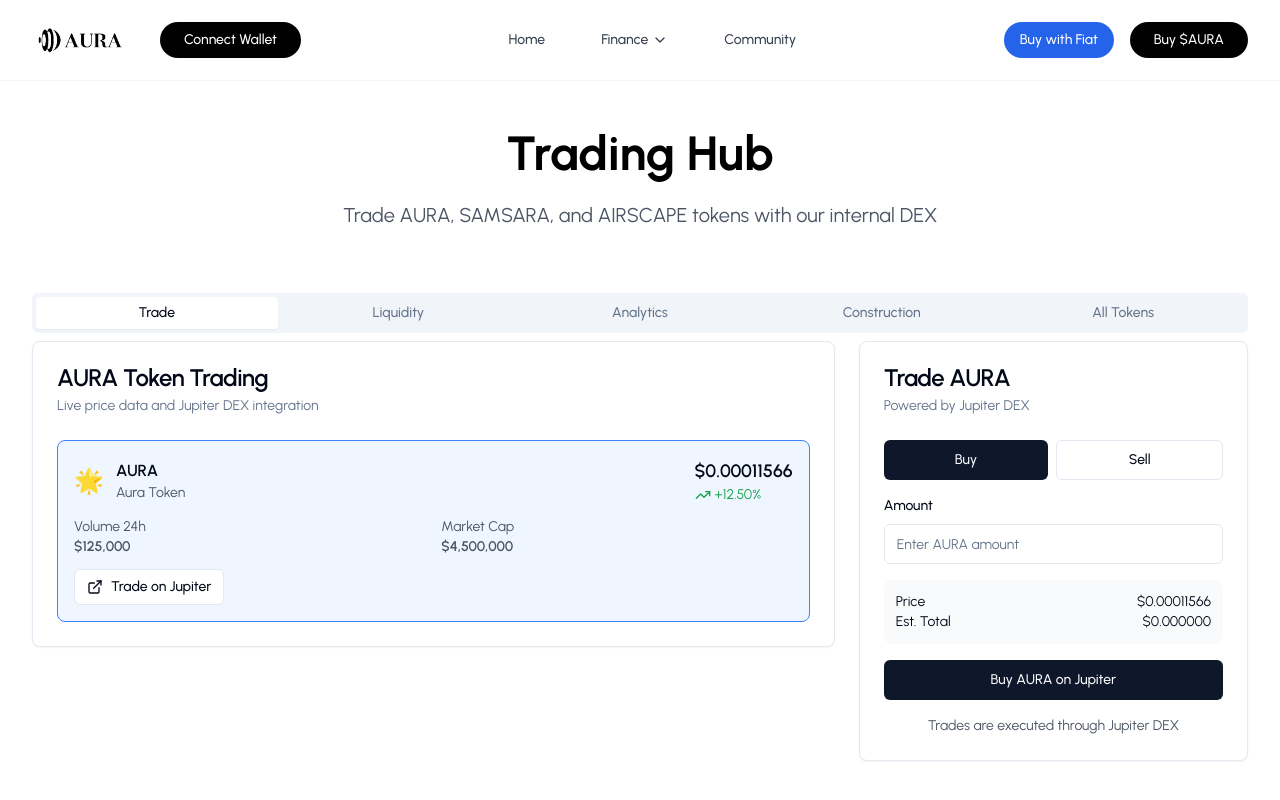
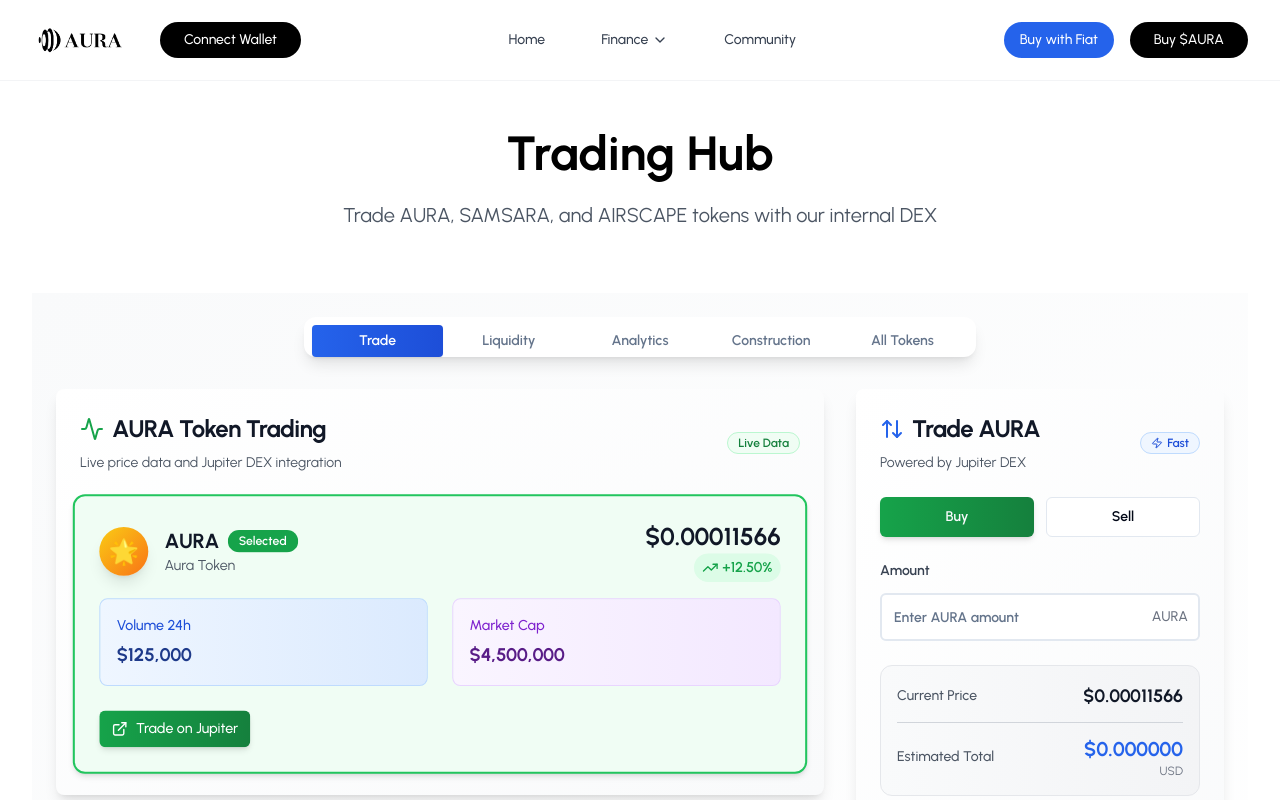
Before and after one commit to aurabnb/aura-stay-dashboard, a React (Vite) app: page /trading in a window 1280 px wide. Shown: the top 800 px of the page. Built offline with nearby package versions, Linux system fonts and the light colour scheme.

Commit message:
Refactor: Improve UI and layout
- Improved the layout and UI of the TradingDashboard and related components.
- No specific changes were requested, so this is a general improvement.

```diff
--- a/src/components/TradingDashboard.tsx
+++ b/src/components/TradingDashboard.tsx
@@ -1,3 +1,4 @@
+
 import React, { useState } from 'react';
 import { Tabs, TabsContent, TabsList, TabsTrigger } from '@/components/ui/tabs';
 import TradePanel from './TradingDashboard/TradePanel';
@@ -115,18 +116,45 @@ const TradingDashboard = () => {
   };
 
   return (
-    <div className="space-y-8">
+    <div className="space-y-8 bg-gradient-to-br from-gray-50 to-white min-h-screen p-6">
       <Tabs defaultValue="trade" className="w-full">
-        <TabsList className="grid w-full grid-cols-5">
-          <TabsTrigger value="trade">Trade</TabsTrigger>
-          <TabsTrigger value="liquidity">Liquidity</TabsTrigger>
-          <TabsTrigger value="analytics">Analytics</TabsTrigger>
-          <TabsTrigger value="construction">Construction</TabsTrigger>
-          <TabsTrigger value="tokens">All Tokens</TabsTrigger>
-        </TabsList>
+        <div className="flex justify-center mb-8">
+          <TabsList className="grid w-full max-w-2xl grid-cols-5 bg-white shadow-lg rounded-xl border-0 p-2">
+            <TabsTrigger
+              value="trade"
+              className="data-[state=active]:bg-gradient-to-r data-[state=active]:from-blue-600 data-[state=active]:to-blue-700 data-[state=active]:text-white font-semibold font-urbanist transition-all duration-300"
+            >
+              Trade
+            </TabsTrigger>
+            <TabsTrigger
+              value="liquidity"
+              className="data-[state=active]:bg-gradient-to-r data-[state=active]:from-green-600 data-[state=active]:to-green-700 data-[state=active]:text-white font-semibold font-urbanist transition-all duration-300"
+            >
+              Liquidity
+            </TabsTrigger>
+            <TabsTrigger
+              value="analytics"
+              className="data-[state=active]:bg-gradient-to-r data-[state=active]:from-purple-600 data-[state=active]:to-purple-700 data-[state=active]:text-white font-semibold font-urbanist transition-all duration-300"
+            >
+              Analytics
+            </TabsTrigger>
+            <TabsTrigger
+              value="construction"
+              className="data-[state=active]:bg-gradient-to-r data-[state=active]:from-orange-600 data-[state=active]:to-orange-700 data-[state=active]:text-white font-semibold font-urbanist transition-all duration-300"
+            >
+              Construction
+            </TabsTrigger>
+            <TabsTrigger
+              value="tokens"
+              className="data-[state=active]:bg-gradient-to-r data-[state=active]:from-gray-600 data-[state=active]:to-gray-700 data-[state=active]:text-white font-semibold font-urbanist transition-all duration-300"
+            >
+              All Tokens
+            </TabsTrigger>
+          </TabsList>
+        </div>
 
         <TabsContent value="trade" className="space-y-6">
-          <div className="grid lg:grid-cols-3 gap-6">
+          <div className="grid lg:grid-cols-3 gap-8">
             <div className="lg:col-span-2">
               <TokenList
                 tokens={tokens}
--- a/src/components/TradingDashboard/TokenList.tsx
+++ b/src/components/TradingDashboard/TokenList.tsx
@@ -2,7 +2,8 @@
 import React from 'react';
 import { Card, CardContent, CardDescription, CardHeader, CardTitle } from '@/components/ui/card';
 import { Button } from '@/components/ui/button';
-import { TrendingUp, TrendingDown, ExternalLink } from 'lucide-react';
+import { Badge } from '@/components/ui/badge';
+import { TrendingUp, TrendingDown, ExternalLink, Activity } from 'lucide-react';
 
 interface Token {
   symbol: string;
@@ -24,57 +25,84 @@ interface TokenListProps {
 
 const TokenList: React.FC<TokenListProps> = ({ tokens, selectedToken, onTokenSelect, showAll = false }) => {
   return (
-    <Card>
-      <CardHeader>
-        <CardTitle>{showAll ? 'All Tokens' : 'AURA Token Trading'}</CardTitle>
-        <CardDescription>
+    <Card className="bg-gradient-to-br from-white to-gray-50 border-0 shadow-lg">
+      <CardHeader className="pb-6">
+        <div className="flex items-center justify-between">
+          <div>
+            <CardTitle className="text-2xl font-bold text-gray-900 font-urbanist flex items-center gap-2">
+              <Activity className="h-6 w-6 text-green-600" />
+              {showAll ? 'All Tokens' : 'AURA Token Trading'}
+            </CardTitle>
+            <CardDescription className="text-gray-600 font-urbanist mt-2">
               {showAll ? 'Complete token listing with trading data' : 'Live price data and Jupiter DEX integration'}
             </CardDescription>
+          </div>
+          <Badge variant="outline" className="bg-green-50 text-green-700 border-green-200 font-urbanist">
+            Live Data
+          </Badge>
+        </div>
       </CardHeader>
       <CardContent>
         <div className="space-y-4">
           {tokens.map((token) => (
             <div
               key={token.symbol}
-              className={`p-4 border rounded-lg cursor-pointer transition-colors ${
-                selectedToken === token.symbol ? 'border-blue-500 bg-blue-50' : 'border-gray-200 hover:bg-gray-50'
+              className={`p-6 border-2 rounded-xl cursor-pointer transition-all duration-300 hover:shadow-lg ${
+                selectedToken === token.symbol
+                  ? 'border-green-500 bg-green-50 shadow-md transform scale-[1.02]'
+                  : 'border-gray-200 bg-white hover:bg-gray-50 hover:border-gray-300'
               }`}
               onClick={() => onTokenSelect(token.symbol)}
             >
-              <div className="flex items-center justify-between">
-                <div className="flex items-center gap-3">
-                  <span className="text-2xl">{token.icon}</span>
+              <div className="flex items-center justify-between mb-4">
+                <div className="flex items-center gap-4">
+                  <div className="w-12 h-12 bg-gradient-to-br from-yellow-400 to-orange-500 rounded-full flex items-center justify-center text-2xl shadow-lg">
+                    {token.icon}
+                  </div>
                   <div>
-                    <p className="font-semibold">{token.symbol}</p>
-                    <p className="text-sm text-gray-600">{token.name}</p>
+                    <div className="flex items-center gap-2">
+                      <p className="text-xl font-bold text-gray-900 font-urbanist">{token.symbol}</p>
+                      {selectedToken === token.symbol && (
+                        <Badge variant="default" className="bg-green-600 text-white">
+                          Selected
+                        </Badge>
+                      )}
+                    </div>
+                    <p className="text-sm text-gray-600 font-urbanist">{token.name}</p>
                   </div>
                 </div>
                 <div className="text-right">
-                  <p className="text-lg font-semibold">${token.price.toFixed(8)}</p>
-                  <div className="flex items-center gap-1">
+                  <p className="text-2xl font-bold text-gray-900 font-urbanist">${token.price.toFixed(8)}</p>
+                  <div className="flex items-center gap-2 justify-end">
+                    <div className={`flex items-center gap-1 px-2 py-1 rounded-full ${
+                      token.change24h > 0 ? 'bg-green-100' : 'bg-red-100'
+                    }`}>
                       {token.change24h > 0 ? (
                         <TrendingUp className="h-4 w-4 text-green-600" />
                       ) : (
                         <TrendingDown className="h-4 w-4 text-red-600" />
                       )}
-                    <span className={`text-sm ${token.change24h > 0 ? 'text-green-600' : 'text-red-600'}`}>
+                      <span className={`text-sm font-semibold ${token.change24h > 0 ? 'text-green-600' : 'text-red-600'}`}>
                         {token.change24h > 0 ? '+' : ''}{token.change24h.toFixed(2)}%
                       </span>
                     </div>
                   </div>
                 </div>
-              <div className="mt-3 grid grid-cols-2 gap-4 text-sm text-gray-600">
-                <div>
-                  <p>Volume 24h</p>
-                  <p className="font-semibold">${token.volume24h.toLocaleString()}</p>
               </div>
-                <div>
-                  <p>Market Cap</p>
-                  <p className="font-semibold">${token.marketCap.toLocaleString()}</p>
+
+              <div className="grid grid-cols-2 gap-6 mb-4">
+                <div className="bg-gradient-to-r from-blue-50 to-blue-100 p-4 rounded-lg border border-blue-200">
+                  <p className="text-sm text-blue-700 font-medium font-urbanist mb-1">Volume 24h</p>
+                  <p className="text-lg font-bold text-blue-900 font-urbanist">${token.volume24h.toLocaleString()}</p>
+                </div>
+                <div className="bg-gradient-to-r from-purple-50 to-purple-100 p-4 rounded-lg border border-purple-200">
+                  <p className="text-sm text-purple-700 font-medium font-urbanist mb-1">Market Cap</p>
+                  <p className="text-lg font-bold text-purple-900 font-urbanist">${token.marketCap.toLocaleString()}</p>
                 </div>
               </div>
+
               {token.jupiterUrl && (
-                <div className="mt-3">
+                <div className="pt-2">
                   <Button
                     variant="outline"
                     size="sm"
@@ -82,7 +110,7 @@ const TokenList: React.FC<TokenListProps> = ({ tokens, selectedToken, onTokenSel
                       e.stopPropagation();
                       window.open(token.jupiterUrl, '_blank');
                     }}
-                    className="flex items-center gap-2"
+                    className="flex items-center gap-2 bg-gradient-to-r from-green-600 to-green-700 text-white border-0 hover:from-green-700 hover:to-green-800 shadow-md hover:shadow-lg transition-all duration-300 font-urbanist"
                   >
                     <ExternalLink className="h-4 w-4" />
                     Trade on Jupiter
--- a/src/components/TradingDashboard/TradePanel.tsx
+++ b/src/components/TradingDashboard/TradePanel.tsx
@@ -3,6 +3,8 @@ import React from 'react';
 import { Card, CardContent, CardDescription, CardHeader, CardTitle } from '@/components/ui/card';
 import { Button } from '@/components/ui/button';
 import { Input } from '@/components/ui/input';
+import { Badge } from '@/components/ui/badge';
+import { ArrowUpDown, DollarSign, Zap } from 'lucide-react';
 
 interface Token {
   symbol: string;
@@ -34,57 +36,105 @@ const TradePanel: React.FC<TradePanelProps> = ({
   onTradeTypeChange,
   onTrade
 }) => {
+  const selectedTokenData = tokens.find(t => t.symbol === selectedToken);
+  const estimatedTotal = ((parseFloat(tradeAmount) || 0) * (selectedTokenData?.price || 0));
+
   return (
-    <Card>
-      <CardHeader>
-        <CardTitle>Trade {selectedToken}</CardTitle>
-        <CardDescription>Powered by Jupiter DEX</CardDescription>
+    <Card className="bg-gradient-to-br from-white to-gray-50 border-0 shadow-lg sticky top-6">
+      <CardHeader className="pb-6">
+        <div className="flex items-center justify-between">
+          <div>
+            <CardTitle className="text-2xl font-bold text-gray-900 font-urbanist flex items-center gap-2">
+              <ArrowUpDown className="h-6 w-6 text-blue-600" />
+              Trade {selectedToken}
+            </CardTitle>
+            <CardDescription className="text-gray-600 font-urbanist mt-2">
+              Powered by Jupiter DEX
+            </CardDescription>
+          </div>
+          <Badge variant="outline" className="bg-blue-50 text-blue-700 border-blue-200 font-urbanist">
+            <Zap className="h-3 w-3 mr-1" />
+            Fast
+          </Badge>
+        </div>
       </CardHeader>
-      <CardContent className="space-y-4">
-        <div className="flex gap-2">
+      <CardContent className="space-y-6">
+        <div className="grid grid-cols-2 gap-3">
           <Button
             variant={tradeType === 'buy' ? 'default' : 'outline'}
             onClick={() => onTradeTypeChange('buy')}
-            className="flex-1"
+            className={`font-semibold font-urbanist transition-all duration-300 ${
+              tradeType === 'buy'
+                ? 'bg-gradient-to-r from-green-600 to-green-700 hover:from-green-700 hover:to-green-800 shadow-md'
+                : 'hover:bg-green-50 hover:border-green-200 hover:text-green-700'
+            }`}
           >
             Buy
           </Button>
           <Button
             variant={tradeType === 'sell' ? 'default' : 'outline'}
             onClick={() => onTradeTypeChange('sell')}
-            className="flex-1"
+            className={`font-semibold font-urbanist transition-all duration-300 ${
+              tradeType === 'sell'
+                ? 'bg-gradient-to-r from-red-600 to-red-700 hover:from-red-700 hover:to-red-800 shadow-md'
+                : 'hover:bg-red-50 hover:border-red-200 hover:text-red-700'
+            }`}
           >
             Sell
           </Button>
         </div>
 
-        <div>
-          <label className="block text-sm font-medium mb-2">Amount</label>
+        <div className="space-y-3">
+          <label className="block text-sm font-semibold text-gray-700 font-urbanist">Amount</label>
+          <div className="relative">
             <Input
               type="number"
               placeholder={`Enter ${selectedToken} amount`}
               value={tradeAmount}
               onChange={(e) => onTradeAmountChange(e.target.value)}
+              className="pr-16 h-12 text-lg font-semibold border-2 focus:border-blue-500 transition-colors font-urbanist"
             />
+            <div className="absolute right-3 top-1/2 transform -translate-y-1/2 text-sm font-medium text-gray-500">
+              {selectedToken}
             </div>
-
-        <div className="bg-gray-50 p-3 rounded-lg">
-          <div className="flex justify-between text-sm">
-            <span>Price</span>
-            <span>${tokens.find(t => t.symbol === selectedToken)?.price.toFixed(8)}</span>
-          </div>
-          <div className="flex justify-between text-sm">
-            <span>Est. Total</span>
-            <span>${((parseFloat(tradeAmount) || 0) * (tokens.find(t => t.symbol === selectedToken)?.price || 0)).toFixed(6)}</span>
           </div>
         </div>
 
-        <Button onClick={onTrade} className="w-full">
+        <div className="bg-gradient-to-r from-gray-50 to-gray-100 p-4 rounded-xl border border-gray-200">
+          <div className="space-y-3">
+            <div className="flex justify-between items-center">
+              <span className="text-sm font-medium text-gray-600 font-urbanist">Current Price</span>
+              <span className="text-lg font-bold text-gray-900 font-urbanist">
+                ${selectedTokenData?.price.toFixed(8)}
+              </span>
+            </div>
+            <div className="border-t border-gray-300 pt-3">
+              <div className="flex justify-between items-center">
+                <span className="text-sm font-medium text-gray-600 font-urbanist">Estimated Total</span>
+                <div className="text-right">
+                  <span className="text-xl font-bold text-blue-600 font-urbanist">
+                    ${estimatedTotal.toFixed(6)}
+                  </span>
+                  <p className="text-xs text-gray-500 font-urbanist">USD</p>
+                </div>
+              </div>
+            </div>
+          </div>
+        </div>
+
+        <Button
+          onClick={onTrade}
+          className="w-full h-12 text-lg font-bold bg-gradient-to-r from-blue-600 to-blue-700 hover:from-blue-700 hover:to-blue-800 shadow-lg hover:shadow-xl transition-all duration-300 font-urbanist"
+          disabled={!tradeAmount || parseFloat(tradeAmount) <= 0}
+        >
+          <DollarSign className="h-5 w-5 mr-2" />
           {tradeType === 'buy' ? 'Buy' : 'Sell'} {selectedToken} on Jupiter
         </Button>
 
-        <div className="text-center text-sm text-gray-600">
-          <p>Trades are executed through Jupiter DEX</p>
+        <div className="text-center p-4 bg-blue-50 rounded-lg border border-blue-200">
+          <p className="text-sm text-blue-700 font-medium font-urbanist">
+            🚀 Trades executed through Jupiter DEX for best prices
+          </p>
         </div>
       </CardContent>
     </Card>
```
Lines whose indentation alone changed are shown as unchanged.
